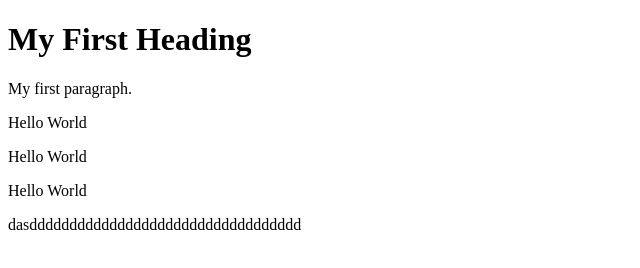
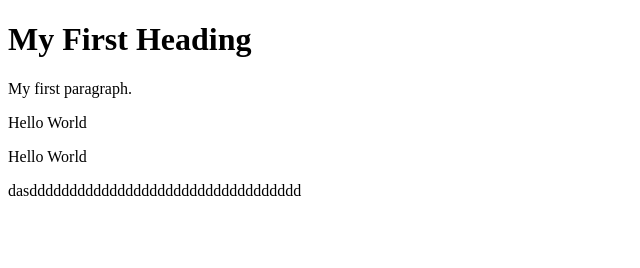
Before and after one commit to Kassiter/work1, a plain HTML site: page index.html in a window 1280 px wide. Shown: the whole page, without its empty margins (0-640 px from the left). Drawn offline with Linux system fonts and the light colour scheme.

Commit message:
deleted hello wrod

```diff
--- a/index.html
+++ b/index.html
@@ -6,7 +6,7 @@
 
 <p>My first paragraph.</p>
 <p>Hello World</p>
-<p>Hello World</p><p>Hello World</p>
+<p>Hello World</p>
 <p>dasdddddddddddddddddddddddddddddddddd</p>
 </body>
 </html>
```
